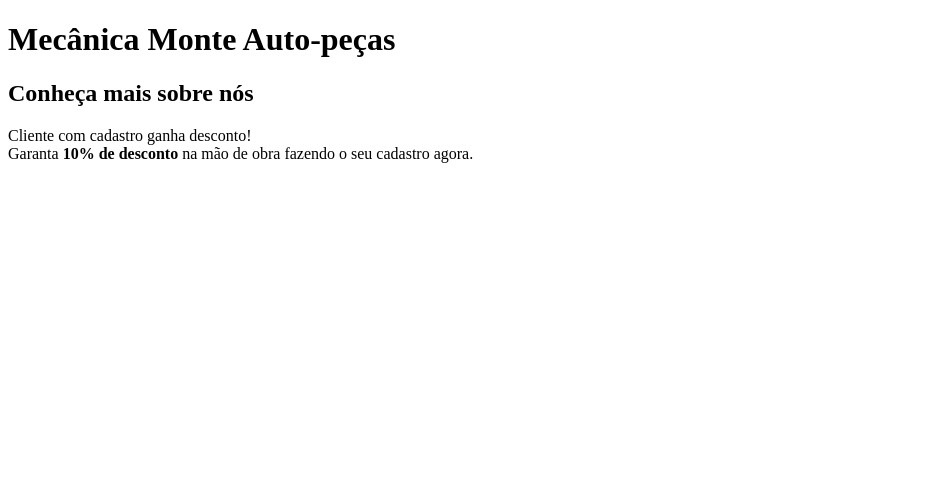
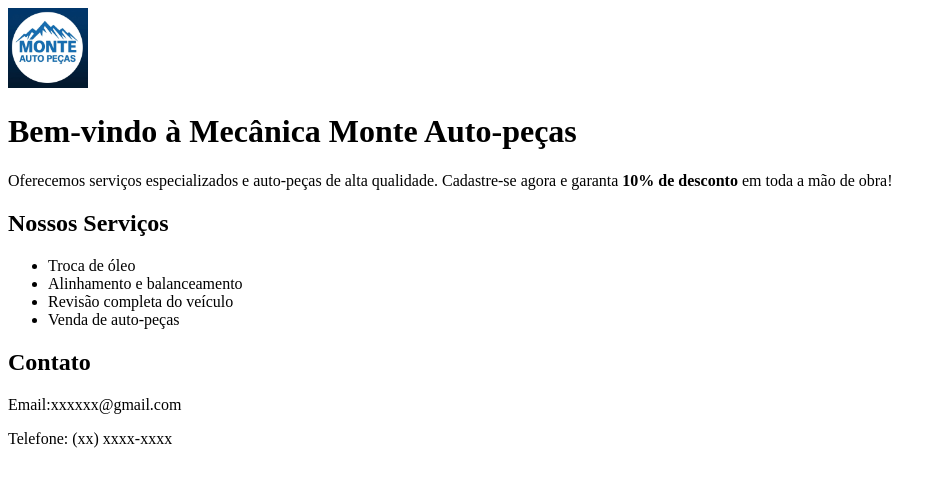
Before and after one commit to victor-xyzz/Mec-nica-Monte-Auto-pe-as, a plain HTML site: page index.html in a window 1280 px wide. Shown: the whole page, without its empty margins (0-946 px from the left). Drawn offline with Linux system fonts and the light colour scheme.

Commit message:
Adiciona 4 telas e reescreve index.html

```diff
--- a/index.html
+++ b/index.html
@@ -6,10 +6,30 @@
     <title>Mecânica Monte Auto-peças</title>
 </head>
 <body>
-    <h1>Mecânica Monte Auto-peças</h1>
-    <h2>Conheça mais sobre nós</h2>
-       <p>Cliente com cadastro ganha desconto!<br>
-         Garanta <strong>10% de desconto</strong> na mão de obra fazendo o seu cadastro agora.</p>
+    <header>
+        <nav>
+        <img src="img/logomonte.jpg" alt="Logo da Mecânica Monte Auto-peças" width="80" height="80">
+        </nav>
+    </header>
 
-</body>
+    <main>
+        <h1>Bem-vindo à Mecânica Monte Auto-peças</h1>
+    <p>Oferecemos serviços especializados e auto-peças de alta qualidade. Cadastre-se agora e garanta <strong>10% de desconto</strong> em toda a mão de obra!</p>
+    <section>
+        <h2>Nossos Serviços</h2>
+        <ul>
+            <li>Troca de óleo</li>
+            <li>Alinhamento e balanceamento</li>
+            <li>Revisão completa do veículo</li>
+            <li>Venda de auto-peças</li>
+        </ul>
+    </section>
+    <section>
+        <h2>Contato</h2>
+        <p>Email:xxxxxx@gmail.com</p>
+        <p>Telefone: (xx) xxxx-xxxx</p>
+    </section>
+    </main>
+     </body>
+
 </html>
```
Also changed, not shown: cadastro.html (added), catalogo.html (added), simulador.html (added), sobre.html (added).
